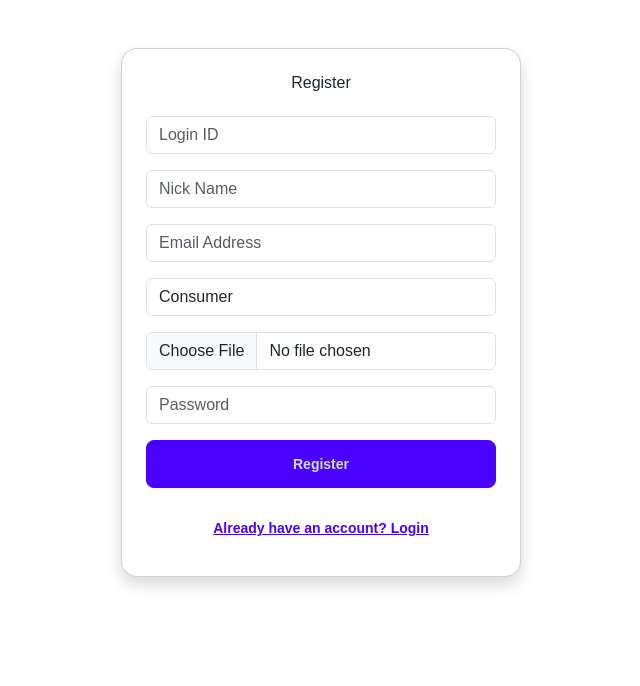
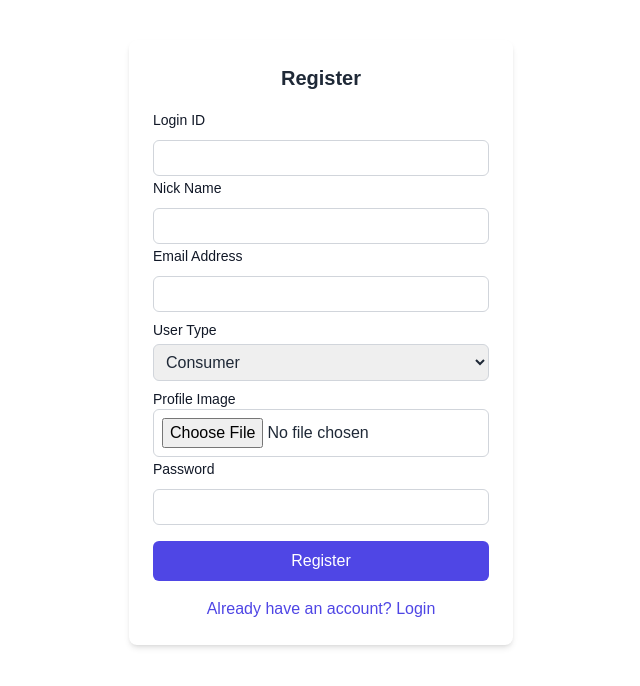
Before and after one commit to sxc66666/3117Proj, a React (Create React App) app: page / in a window 1280 px wide. Both pictures are taken after a click on the button "Don't have an account? Register". Shown: the top 686 px of the page, without its empty margins (319-959 px from the left). Built offline with nearby package versions, Linux system fonts and the light colour scheme.

Commit message:
feat: 重构登录组件，不适用bootstrap，使用components/FormInput

```diff
--- a/src/pages/Login.jsx
+++ b/src/pages/Login.jsx
@@ -2,7 +2,8 @@ import React, { useState, useEffect } from "react";
 import axios from "axios";
 import useAuthStore from '../store/useAuthSore';  // 引入 zustand store
 import { useNavigate } from 'react-router-dom'; // 导入 useNavigate
-import 'bootstrap/dist/css/bootstrap.min.css'; // 引入 Bootstrap 样式
+//import 'bootstrap/dist/css/bootstrap.min.css'; // 引入 Bootstrap 样式
+import FormInput from "../components/FormInput";
 
 export default function Auth() {
   const [isRegister, setIsRegister] = useState(false);  // 切换注册/登录模式
@@ -160,50 +161,121 @@ export default function Auth() {
     navigate("/"); // 重定向到首页或登录页
   };
 
+  // return (
+  //   <div className="container mt-5 d-flex justify-content-center">
+  //     <div className="card shadow p-4" style={{ width: "400px" }}>
+  //       <h2 className="text-center mb-4">{isRegister ? "Register" : "Login"}</h2>
+
+  //       {message && <div className="alert alert-info text-center">{message}</div>}
+
+  //       <form onSubmit={handleSubmit}>
+  //         <div className="form-group mb-3">
+  //           <input
+  //             type="text"
+  //             className="form-control"
+  //             placeholder="Login ID"
+  //             value={loginId}
+  //             onChange={(e) => setLoginId(e.target.value)}
+  //             required
+  //           />
+  //         </div>
+
+  //         {isRegister && (
+  //           <>
+  //             <div className="form-group mb-3">
+  //               <input
+  //                 type="text"
+  //                 className="form-control"
+  //                 placeholder="Nick Name"
+  //                 value={nickName}
+  //                 onChange={(e) => setNickName(e.target.value)}
+  //                 required
+  //               />
+  //             </div>
+  //             <div className="form-group mb-3">
+  //               <input
+  //                 type="email"
+  //                 className="form-control"
+  //                 placeholder="Email Address"
+  //                 value={email}
+  //                 onChange={(e) => setEmail(e.target.value)}
+  //                 required
+  //               />
+  //             </div>
+  //             <div className="form-group mb-3">
+  //               <select
+  //                 className="form-control"
+  //                 value={type}
+  //                 onChange={(e) => setType(e.target.value)}
+  //                 required
+  //               >
+  //                 <option value="consumer">Consumer</option>
+  //                 <option value="restaurant">Restaurant</option>
+  //               </select>
+  //             </div>
+  //             <div className="form-group mb-3">
+  //               <input
+  //                 type="file"
+  //                 className="form-control"
+  //                 onChange={(e) => setProfileImage(e.target.files[0])}
+  //               />
+  //             </div>
+  //           </>
+  //         )}
+
+  //         <div className="form-group mb-3">
+  //           <input
+  //             type="password"
+  //             className="form-control"
+  //             placeholder="Password"
+  //             value={password}
+  //             onChange={(e) => setPassword(e.target.value)}
+  //             required
+  //           />
+  //         </div>
+
+  //         <button type="submit" className="btn btn-primary w-100">
+  //           {isRegister ? "Register" : "Login"}
+  //         </button>
+  //       </form>
+
+  //       <div className="text-center mt-3">
+  //         {isRegister ? (
+  //           <button className="btn btn-link" onClick={toggleForm}>
+  //             Already have an account? Login
+  //           </button>
+  //         ) : (
+  //           <button className="btn btn-link" onClick={toggleForm}>
+  //             Don't have an account? Register
+  //           </button>
+  //         )}
+  //       </div>
+
+  //       {user && !isRegister && (
+  //         <button className="btn btn-danger w-100 mt-2" onClick={handleLogout}>
+  //           Logout
+  //         </button>
+  //       )}
+  //     </div>
+  //   </div>
+  // );
   return (
-    <div className="container mt-5 d-flex justify-content-center">
-      <div className="card shadow p-4" style={{ width: "400px" }}>
-        <h2 className="text-center mb-4">{isRegister ? "Register" : "Login"}</h2>
-
-        {message && <div className="alert alert-info text-center">{message}</div>}
-
+    <div className="flex justify-center mt-10">
+      <div className="w-96 bg-white p-6 rounded-lg shadow-md">
+        <h2 className="text-center text-xl font-semibold mb-4">
+          {isRegister ? "Register" : "Login"}
+        </h2>
+        {message && <div className="text-center text-red-500 mb-2">{message}</div>}
         <form onSubmit={handleSubmit}>
-          <div className="form-group mb-3">
-            <input
-              type="text"
-              className="form-control"
-              placeholder="Login ID"
-              value={loginId}
-              onChange={(e) => setLoginId(e.target.value)}
-              required
-            />
-          </div>
-
+          <FormInput label="Login ID" type="text" value={loginId} onChange={(e) => setLoginId(e.target.value)} required />
           {isRegister && (
             <>
-              <div className="form-group mb-3">
-                <input
-                  type="text"
-                  className="form-control"
-                  placeholder="Nick Name"
-                  value={nickName}
-                  onChange={(e) => setNickName(e.target.value)}
-                  required
-                />
-              </div>
-              <div className="form-group mb-3">
-                <input
-                  type="email"
-                  className="form-control"
-                  placeholder="Email Address"
-                  value={email}
-                  onChange={(e) => setEmail(e.target.value)}
-                  required
-                />
-              </div>
-              <div className="form-group mb-3">
+              <FormInput label="Nick Name" type="text" value={nickName} onChange={(e) => setNickName(e.target.value)} required />
+              <FormInput label="Email Address" type="email" value={email} onChange={(e) => setEmail(e.target.value)} required />
+              <div className="mt-2">
+                <label className="block text-sm font-medium text-gray-900">User Type</label>
                 <select
-                  className="form-control"
+                  className="w-full mt-1 p-2 border border-gray-300 rounded-md"
                   value={type}
                   onChange={(e) => setType(e.target.value)}
                   required
@@ -212,49 +284,20 @@ export default function Auth() {
                   <option value="restaurant">Restaurant</option>
                 </select>
               </div>
-              <div className="form-group mb-3">
-                <input
-                  type="file"
-                  className="form-control"
-                  onChange={(e) => setProfileImage(e.target.files[0])}
-                />
+              <div className="mt-2">
+                <label className="block text-sm font-medium text-gray-900">Profile Image</label>
+                <input type="file" onChange={(e) => setProfileImage(e.target.files[0])} className="w-full p-2 border border-gray-300 rounded-md" />
               </div>
             </>
           )}
-
-          <div className="form-group mb-3">
-            <input
-              type="password"
-              className="form-control"
-              placeholder="Password"
-              value={password}
-              onChange={(e) => setPassword(e.target.value)}
-              required
-            />
-          </div>
-
-          <button type="submit" className="btn btn-primary w-100">
+          <FormInput label="Password" type="password" value={password} onChange={(e) => setPassword(e.target.value)} required />
+          <button type="submit" className="w-full mt-4 bg-indigo-600 text-white p-2 rounded-md hover:bg-indigo-700">
             {isRegister ? "Register" : "Login"}
           </button>
         </form>
-
-        <div className="text-center mt-3">
-          {isRegister ? (
-            <button className="btn btn-link" onClick={toggleForm}>
-              Already have an account? Login
-            </button>
-          ) : (
-            <button className="btn btn-link" onClick={toggleForm}>
-              Don't have an account? Register
-            </button>
-          )}
-        </div>
-
-        {user && !isRegister && (
-          <button className="btn btn-danger w-100 mt-2" onClick={handleLogout}>
-            Logout
-          </button>
-        )}
+        <button className="w-full mt-4 text-indigo-600" onClick={toggleForm}>
+          {isRegister ? "Already have an account? Login" : "Don't have an account? Register"}
+        </button>
       </div>
     </div>
   );
```
